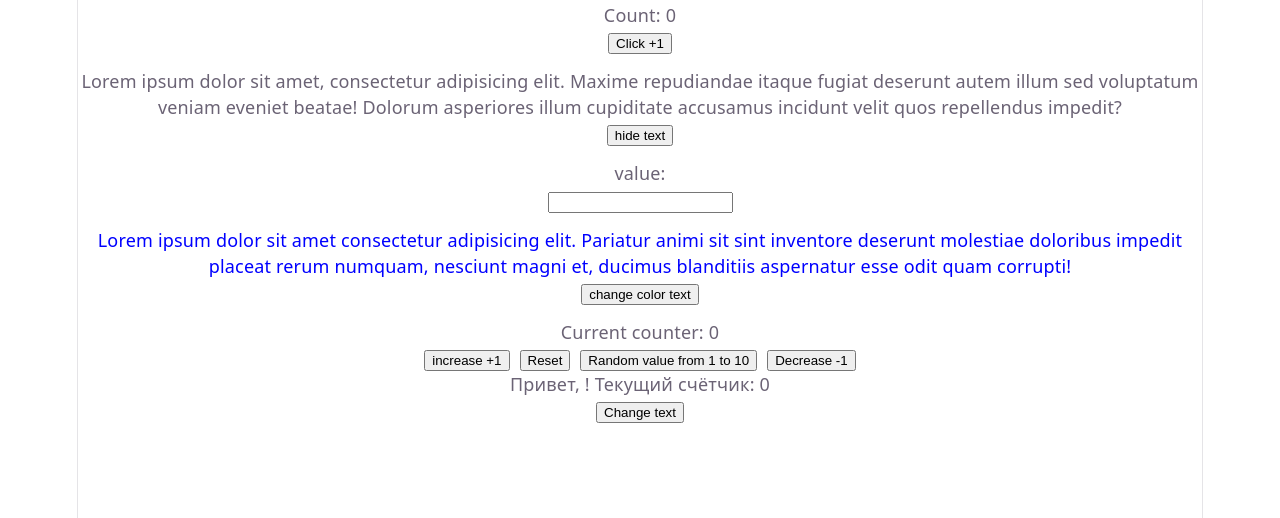
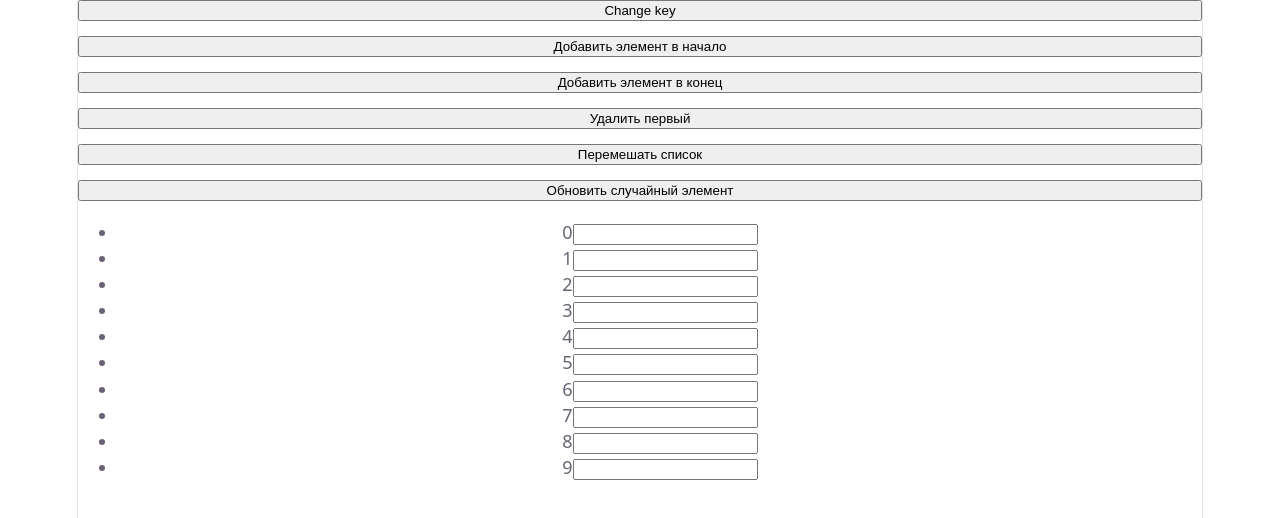
Before and after one commit to yermalovichsviataslau/rrr, a React (Vite) app: page / in a window 1280 px wide. Shown: the top 518 px of the page. Built offline with nearby package versions, Linux system fonts and the light colour scheme.

Commit message:
finish task

```diff
--- a/src/App.jsx
+++ b/src/App.jsx
@@ -1,36 +1,52 @@
 import { useState } from 'react'
 import './App.css'
-import ColorText from './components/ColorText'
-import Counter from './components/Counter'
-import LiveInput from './components/LiveInput'
-import ParentComponent from './components/ParentComponent'
-import ToggleText from './components/ToggleText'
+import ListWithoutKey from './components/ListWithoutKey'
+import ListWithKey from './components/ListWithKey'
 
+const initialList = Array.from({length: 10}, (_, index) => ({id: Date.now(), text: index }))
 function App() {
-  const [name, setName] = useState('')
+  const [list, setList] = useState(initialList)
+  const [key, setKey] = useState(true)
 
-
-
-
-  const style = {
-    border: '2px solid white',
-    marginBottom: '10px',
-    bittonRight: '10px'
-
-  }
-  const styleBtn ={
-    marginRight: '10px'
+  const handleClick = () => {
+    setKey((prevKey) => !prevKey)
   }
 
   return (
     <>
-      <Counter style={style} />
-      <ToggleText style={style}/>
-      <LiveInput style={style} name={name} setName={setName}/>
-      <ColorText style={style}/>
+      <div style={{ gap: '15px', display: 'flex', flexDirection: 'column' }}>
+        <button onClick={handleClick}>Change key</button>
+        <button onClick={() => setList((prevItem) => [{id: Date.now(), text:'начало'}, ...prevItem])}>
+          Добавить элемент в начало
+        </button>
+        <button onClick={() => setList((prevList) => [...prevList, {id: Date.now(), text:'конец'}])}>
+          Добавить элемент в конец
+        </button>
+        <button onClick={() => setList((prevList) => prevList.slice(1))}>
+          Удалить первый
+        </button>
+        <button
+          onClick={() =>
+            setList((prevList) => [...prevList].sort(() => Math.random() - 0.5))
+          }
+        >
+          Перемешать список
+        </button>
+        <button onClick={() => setList((prevList)=> {
+          const copy = [...prevList]
+          const reandomIndex= Math.floor(Math.random() * copy.length)
+          copy[reandomIndex] ={...copy[reandomIndex], text: Math.floor(Math.random() * 100) }
+          return copy
+        })}>
+          Обновить случайный элемент
+        </button>
+      </div>
 
-      <ParentComponent style={style} styleBtn={styleBtn} name={name} setName={setName}/>
-
+      {key === true ? (
+        <ListWithKey list={list} />
+      ) : (
+        <ListWithoutKey list={list} />
+      )}
     </>
   )
 }
--- a/src/components/ChildComponent.jsx
+++ /dev/null
@@ -1,7 +0,0 @@
-function ChildComponent({ name, counter }) {
-  return (
-    <p>Привет, {name}! Текущий счётчик: {counter}</p>
-  )
-}
-
-export default ChildComponent
--- a/src/components/ColorText.jsx
+++ /dev/null
@@ -1,21 +0,0 @@
-import { useState } from "react"
-
-function ColorText({style}){
-  const [color, setCoolor] = useState('blue')
-
-  const handleClick = () =>{
-    setCoolor(color === 'blue' ? 'green' : 'blue')
-  }
-
-  const colorForP = {
-    color: color
-  }
-  return(
-    <div style={style}>
-      <p style={colorForP}>Lorem ipsum dolor sit amet consectetur adipisicing elit. Pariatur animi sit sint inventore deserunt molestiae doloribus impedit placeat rerum numquam, nesciunt magni et, ducimus blanditiis aspernatur esse odit quam corrupti!</p>
-      <button onClick={handleClick}>change color text</button>
-    </div>
-  )
-}
-
-export default ColorText
--- a/src/components/Counter.jsx
+++ /dev/null
@@ -1,18 +0,0 @@
-import { useState } from "react"
-
-function Counter ({style}){
-
-  const [count, setCount] = useState(0)
-
-  const increment = () =>{
-    setCount((prevCount)=> prevCount + 1)
-  }
-  return (
-    <div style={style}>
-      <p>Count: {count}</p>
-      <button onClick={increment}>Click +1</button>
-    </div>
-  )
-}
-
-export default Counter
--- /dev/null
+++ b/src/components/ListWithKey.jsx
@@ -0,0 +1,14 @@
+function ListWithKey({ list }) {
+  return (
+    <ul>
+      {list.map((item) => (
+        <li key={item.id}>
+          {item.text}
+          <input></input>
+        </li>
+      ))}
+    </ul>
+  )
+}
+
+export default ListWithKey
--- /dev/null
+++ b/src/components/ListWithoutKey.jsx
@@ -0,0 +1,14 @@
+function ListWithoutKey({ list }) {
+  return (
+    <ul>
+      {list.map((item, index) => (
+        <li key={index}>
+          {item.text}
+          <input></input>
+        </li>
+      ))}
+    </ul>
+  )
+}
+
+export default ListWithoutKey
--- a/src/components/LiveInput.jsx
+++ /dev/null
@@ -1,16 +0,0 @@
-function LiveInput({style, name, setName}){
-
-  const handleChange = (event) =>{
-    setName(event.target.value)
-  }
-
-  return (
-
-    <div style={style}>
-      <p>value: {name}</p>
-      <input type="text" value={name} onChange={handleChange}/>
-    </div>
-  )
-}
-
-export default LiveInput
--- a/src/components/ParentComponent.jsx
+++ /dev/null
@@ -1,42 +0,0 @@
-import { useState } from "react"
-import ChildComponent from "./ChildComponent"
-import SiblingComponent from "./SiblingComponent"
-
-function ParentComponent ({style, styleBtn, name}){
-  const [counter, setCounter] = useState(0)
-
-  const increase =()=>{
-    setCounter(prevCount => prevCount + 1)
-  }
-
-  const reset = ()=>{
-    setCounter(0)
-  }
-
-  const randomCount = () =>{
-    setCounter(Math.floor(Math.random() * 11))
-  }
-
-  const decrease = () =>{
-    if(counter === 0){
-      alert('not -count')
-      return
-    }
-    setCounter(prevCount => prevCount - 1)
-  }
-
-  return(
-    <div style={style}>
-      <p>Current counter: {counter}</p>
-      <button onClick={increase} style={styleBtn}>increase +1</button>
-      <button onClick={reset} style={styleBtn}>Reset</button>
-      <button onClick={randomCount} style={styleBtn}>Random value from 1 to 10</button>
-      <button onClick={decrease}>Decrease -1</button>
-
-      <ChildComponent name={name} counter={counter}/>
-      <SiblingComponent />
-    </div>
-  )
-}
-
-export default ParentComponent
--- a/src/components/SiblingComponent.jsx
+++ /dev/null
@@ -1,18 +0,0 @@
-import { useState } from "react"
-
-function SiblingComponent(){
-  const [text, setText] = useState('')
-
-  const handleClick =()=>{
-    setText('REDEV')
-  }
-
-  return(
-    <div>
-      <p>{text}</p>
-      <button onClick={handleClick}>Change text</button>
-    </div>
-  )
-}
-
-export default SiblingComponent
--- a/src/components/ToggleText.jsx
+++ /dev/null
@@ -1,18 +0,0 @@
-import { useState } from "react"
-
-function ToggleText({style}){
-  const [text, setText] = useState(true)
-
-  const handleClick = () => {
-    setText((prevItem) => !prevItem)
-  }
-
-  return(
-    <div style={style}>
-      <p>{text && 'Lorem ipsum dolor sit amet, consectetur adipisicing elit. Maxime repudiandae itaque fugiat deserunt autem illum sed voluptatum veniam eveniet beatae! Dolorum asperiores illum cupiditate accusamus incidunt velit quos repellendus impedit?'}</p>
-      <button onClick={handleClick}>{text ? 'hide text' : 'show text'}</button>
-    </div>
-  )
-}
-
-export default ToggleText
```
